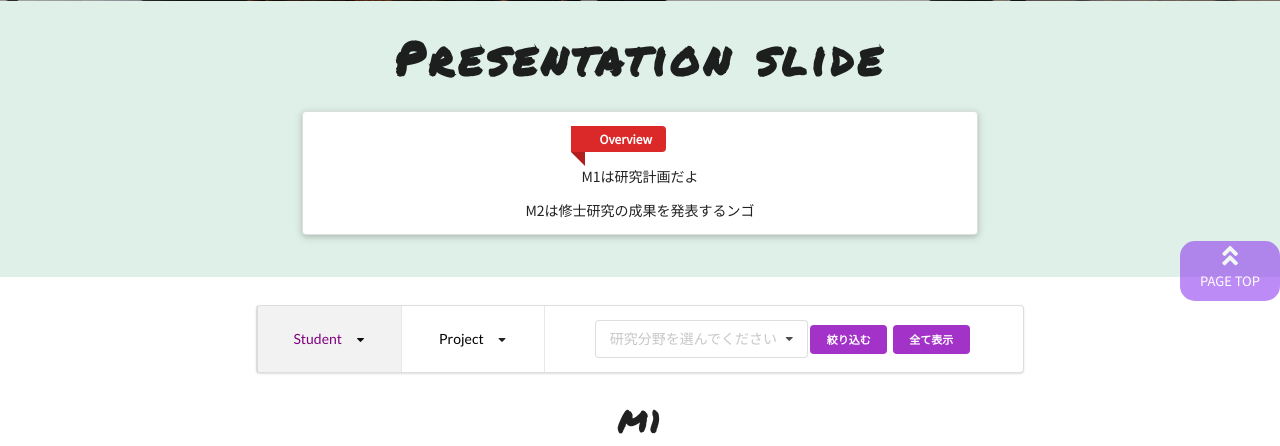
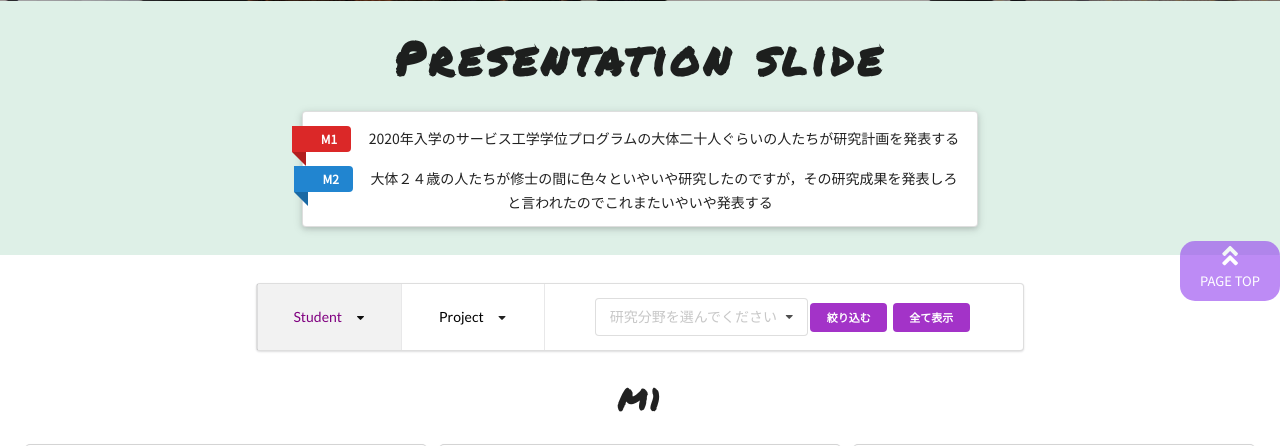
Before and after one commit to Ayakie/mse_sympo, a PHP site: page /presentation/student.html in a window 1280 px wide. Shown: the part 499-945 px from the top of the page. Run offline with PHP 8.4, Linux system fonts and the light colour scheme; some libraries are stand-ins or nearby versions; grey boxes are pictures that could not be loaded.

Commit message:
[add]説明文

```diff
--- a/css/style_presentation.css
+++ b/css/style_presentation.css
@@ -3,10 +3,6 @@ a.anchor {
   display: block;
   padding-top: 70px;
   margin-top: -70px;
-}
-
-.main{
-
 }
 
 .head{
--- a/presentation/Student.html
+++ b/presentation/Student.html
@@ -95,12 +95,15 @@
             <div class="head">
                 <div class="ui container">
                     <h2>Presentation slide</h2>
-                    <div class="seg-content">
-                        <div class="ui raised segment" style="width:60%;margin:0 auto;">
-                            <a class="ui red ribbon label">Overview</a>
-                            <p></p>
-                            <p>M1は研究計画だよ</p>
-                            <p>M2は修士研究の成果を発表するンゴ</p>
+                    <div class="ui grid seg-content">
+                        <div class="column">
+                            <div class="ui raised segment" style="width:60%;margin:0 auto;">
+                                <a class="ui red ribbon label">M1</a>
+                                <span>2020年入学のサービス工学学位プログラムの大体二十人ぐらいの人たちが研究計画を発表する</span>
+                                <p></p>
+                                <a class="ui blue ribbon label">M2</a>
+                                <span>大体２４歳の人たちが修士の間に色々といやいや研究したのですが，その研究成果を発表しろと言われたのでこれまたいやいや発表する</span>
+                            </div>
                         </div>
                     </div>
                 </div>
```
Also changed, not shown: presentation/Project.html (+14 -0 lines).
